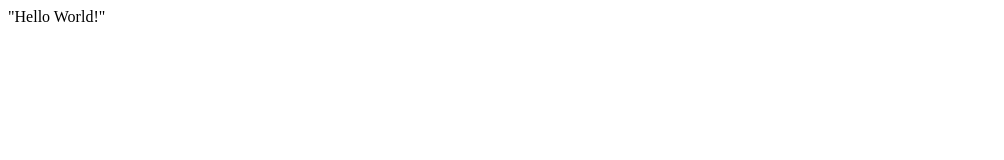
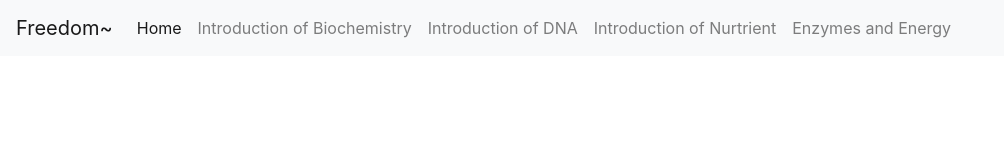
Before and after one commit to mankeip3531/Freedom-Project, a plain HTML site: page index.html in a window 1280 px wide. Shown: the whole page, without its empty margins (0-1004 px from the left). Drawn offline with nearby package versions, Linux system fonts and the light colour scheme.

Commit message:
create navbar

```diff
--- /dev/null
+++ b/index.css
@@ -0,0 +1,28 @@
+.navbar {
+    background: #000000;
+    position: fixed;
+    width: 100%;
+    z-index: 100;
+}
+.navbar-toggler {
+    background: white;
+}
+
+.nav-title {
+    font-weight: bold;
+    color: white !important;
+}
+
+.navbar-list a {
+    text-decoration: none;
+    padding-right: 10px;
+    padding-left: 10px;
+}
+
+.navbar-list a li {
+    color: white;
+}
+
+.navbar-list a li:hover {
+    color: #00ccff;
+}
--- a/index.html
+++ b/index.html
@@ -1 +1,40 @@
-"Hello World!"
+<!doctype html>
+<html lang="en">
+  <head>
+    <!-- Required meta tags -->
+    <meta charset="utf-8">
+    <meta name="viewport" content="width=device-width, initial-scale=1, shrink-to-fit=no">
+
+    <!-- Bootstrap CSS -->
+    <link rel="stylesheet" href="https://stackpath.bootstrapcdn.com/bootstrap/4.3.1/css/bootstrap.min.css" integrity="sha384-ggOyR0iXCbMQv3Xipma34MD+dH/1fQ784/j6cY/iJTQUOhcWr7x9JvoRxT2MZw1T" crossorigin="anonymous">
+
+    <title>Freedom Project</title>
+  </head>
+  <body>
+    <nav class="navbar navbar-expand-lg navbar-light bg-light">
+      <a class="navbar-brand" href="#">Freedom~</a>
+      <button class="navbar-toggler" type="button" data-toggle="collapse" data-target="#navbarNav" aria-controls="navbarNav" aria-expanded="false" aria-label="Toggle navigation">
+        <span class="navbar-toggler-icon"></span>
+      </button>
+      <div class="collapse navbar-collapse" id="navbarNav">
+        <ul class="navbar-nav">
+          <li class="nav-item active">
+        <a class="nav-link" href="#home">Home</a>
+          </li>
+        <li class="nav-item">
+        <a class="nav-link" href="#IntroBio">Introduction of Biochemistry</a>
+        </li>
+      <li class="nav-item">
+        <a class="nav-link" href="#IntroDNA">Introduction of DNA</a>
+      </li>
+      <li class="nav-item">
+        <a class="nav-link" href="#IntroNut">Introduction of Nurtrient</a>
+      </li>
+      <li class="nav-item">
+        <a class="nav-link" href="#ENE">Enzymes and Energy</a>
+      </li>
+    </ul>
+  </div>
+</nav>
+  </body>
+</html>
```
